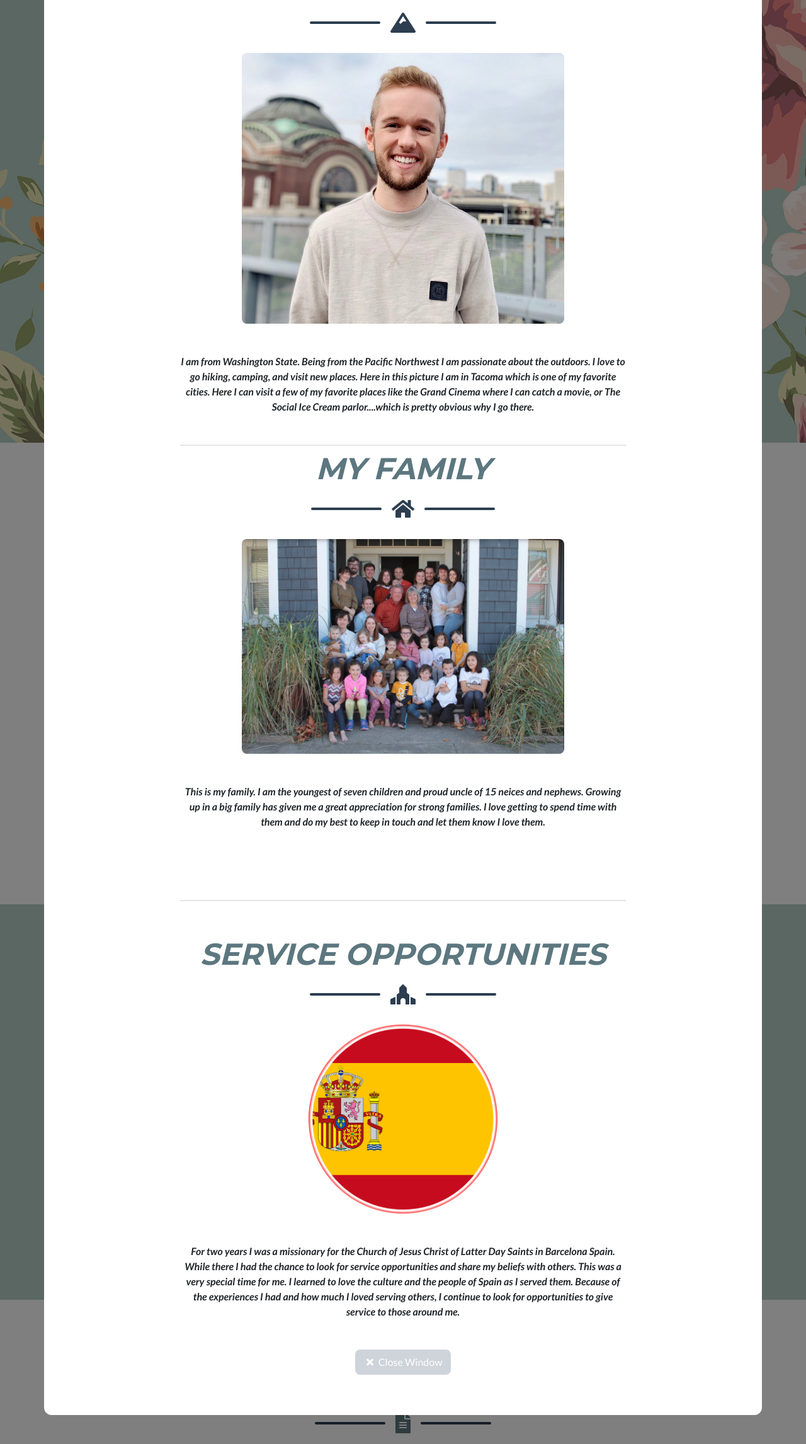
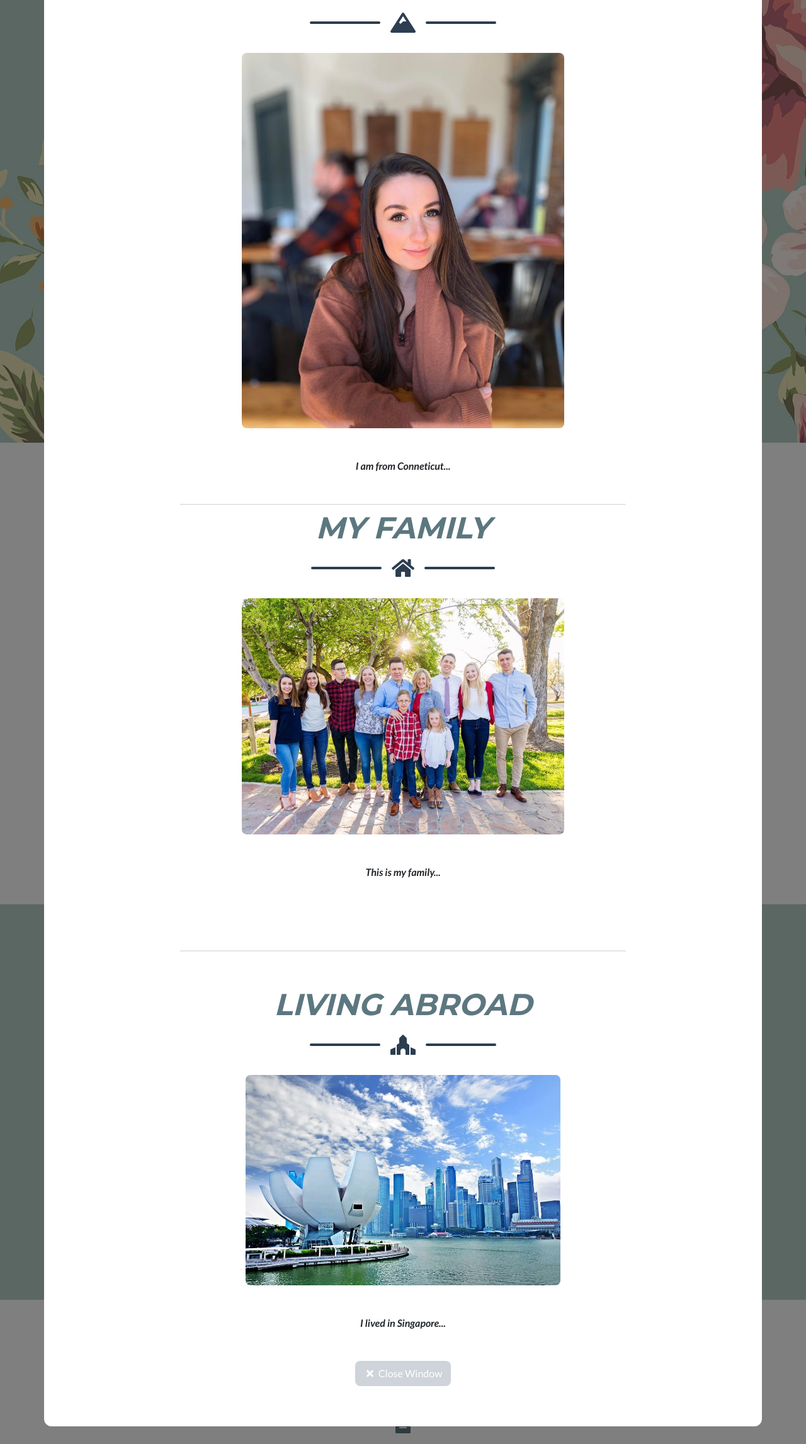
Before and after one commit to jfdickson25/other-portfolios, a PHP site: page /rachel-reed-portfolio.html in a window 1280 px wide, after a click on "About Me". Shown: the part 140-2433 px from the top of the page at 63% size. Run offline with PHP 8.4, Linux system fonts and the light colour scheme.

Commit message:
Prepared Rachel's portfolio for her

```diff
--- a/web/portfolio.css
+++ b/web/portfolio.css
@@ -43,8 +43,9 @@ li {
 
 .full-name {
     text-shadow:
-    -1px -1px 0 #000,
-    1px -1px 0 #000,
-    -1px 1px 0 #000,
-     1px 1px 0 #000;
+    -2px -2px 0 white,
+    2px -2px 0 white,
+    -2px 2px 0 white,
+     2px 2px 0 white;
+     color: #B5CFC4 !important;
 }
--- a/web/rachel-reed-portfolio.html
+++ b/web/rachel-reed-portfolio.html
@@ -49,7 +49,7 @@
       </div>
 
       <!-- Masthead Subheading -->
-      <p class="masthead-subheading font-weight-light mb-0 text-light full-name">Communications - Public Relations</p>
+      <p class="masthead-subheading font-weight-light mb-0 text-light">Communications - Public Relations</p>
 
       <span class="mt-3">
       <a class="btn btn-outline-light btn-social mx-1" href="mailto:jfdickson25@gmail.com?Subject=Portfolio%20"
@@ -108,7 +108,7 @@
               </div>
             </div>
             <img class="img-fluid" src="img/portfolio/communications.png" alt="Code Icon" height="512px" width="512px">
-            <h3 class="mt-3 portfolio-text let">Projects</h3>
+            <h3 class="mt-3 portfolio-text let">Experience</h3>
           </div>
         </div>
 
@@ -256,14 +256,10 @@
                   <div class="divider-custom-line"></div>
                 </div>
                 <!-- Portfolio Modal - Image -->
-                <img class="img-fluid rounded mb-5" src="img/portfolio/Jordan-Dickson.png" alt="Me" height="512px"
+                <img class="img-fluid rounded mb-5" src="img/portfolio/rachel-reed-about.jpg" alt="Me" height="512px"
                   width="512px;">
                 <!-- Portfolio Modal - Text -->
-                <p class="mb-5" style="font-weight:bold">I am from Washington State. Being from the Pacific Northwest I
-                  am passionate about the outdoors.
-                  I love to go hiking, camping, and visit new places. Here in this picture I am in Tacoma which is one
-                  of my favorite cities. Here I can visit a few of my favorite places like the Grand Cinema where I can
-                  catch a movie, or The Social Ice Cream parlor....which is pretty obvious why I go there. </p>
+                <p class="mb-5" style="font-weight:bold">I am from Conneticut... </p>
                 <hr>
 
                 <h2 class="portfolio-modal-title let text-uppercase mb-0 mt-3">My Family</h2>
@@ -275,19 +271,16 @@
                   </div>
                   <div class="divider-custom-line"></div>
                 </div>
-                <img class="img-fluid rounded mb-5" src="img/portfolio/family-photo.png" alt="My Family" height="512px"
+                <img class="img-fluid rounded mb-5" src="img/portfolio/rachel-family.JPG" alt="My Family" height="512px"
                   width="512px;">
-                <p class="mb-5" style="font-weight:bold">This is my family. I am the youngest of seven children and
-                  proud uncle of 15 neices and nephews. Growing
-                  up in a big family has given me a great appreciation for strong families. I love getting to spend time
-                  with them and do my best to keep in touch and let them know I love them.
+                <p class="mb-5" style="font-weight:bold">This is my family...
                 </p>
                 <br>
                 <br>
                 <hr>
                 <br>
                 <br>
-                <h2 class="portfolio-modal-title let text-uppercase mb-0">Service Opportunities</h2>
+                <h2 class="portfolio-modal-title let text-uppercase mb-0">Living Abroad</h2>
                 <!-- Icon Divider -->
                 <div class="divider-custom">
                   <div class="divider-custom-line"></div>
@@ -296,13 +289,8 @@
                   </div>
                   <div class="divider-custom-line"></div>
                 </div>
-                <img class="img-fluid rounded mb-5" src="img/portfolio/spain.png" alt="Spain Icon" height="300px" width="300px;">
-                <p class="mb-5" style="font-weight:bold">For two years I was a missionary for the Church of Jesus Christ
-                  of Latter Day Saints in Barcelona Spain. While there
-                  I had the chance to look for service opportunities and share my beliefs with others. This was
-                  a very special time for me. I learned to love the culture and the people of Spain as I served them.
-                  Because of the experiences I had and how much I loved serving others, I continue to look for
-                  opportunities to give service to those around me.
+                <img class="img-fluid rounded mb-5" src="img/portfolio/singapore.jpg" alt="Singapore" height="500px" width="500px;">
+                <p class="mb-5" style="font-weight:bold">I lived in Singapore...
                 </p>
                 <button class="btn btn-primary" href="#" data-dismiss="modal">
                   <i class="fas fa-times fa-fw"></i>
@@ -331,86 +319,24 @@
             <div class="row justify-content-center">
               <div class="col-lg-8">
 
-                <!-- Portfolio Modal - Title -->
-                <h2 class="portfolio-modal-title let text-uppercase mb-0">Webpages</h2>
-                <!-- Icon Divider -->
+                <h2>Experience</h2>
                 <div class="divider-custom">
                   <div class="divider-custom-line"></div>
                   <div class="divider-custom-icon">
-                    <i class="fas fa-code"></i>
+                    <i class="fas fa-mountain"></i>
                   </div>
                   <div class="divider-custom-line"></div>
                 </div>
 
 
-                <a href="https://frozen-reaches-00850.herokuapp.com/prove/prove03/browse_items.php" class="btn btn-primary btn-lg" role="button" aria-disabled="true" target="_blank" width="250px">Shopping Cart</a>
-                <br>
-                <br>
-                <a href="https://frozen-reaches-00850.herokuapp.com/prove/prove05/prove05.php" class="btn btn-primary btn-lg" role="button" aria-disabled="true" target="_blank" width="250px">Fighting Simulator</a>
+
+
+
 
 
                 <br>
                 <br>
 
-                <hr>
-
-                <br>
-                <br>
-
-
-                <!-- Portfolio Modal - Title -->
-                <h2 class="portfolio-modal-title let text-uppercase mb-0">Projects</h2>
-                <!-- Icon Divider -->
-                <div class="divider-custom">
-                  <div class="divider-custom-line"></div>
-                  <div class="divider-custom-icon">
-                    <i class="fas fa-project-diagram"></i>
-                  </div>
-                  <div class="divider-custom-line"></div>
-                </div>
-
-                <h3 class="title">Sudoku:</h3>
-                <br>
-                <img class="img-fluid rounded mb-5" src="img/portfolio/Sudoku.png" alt="Sudoku game" height="512px"
-                  width="512px">
-                <p class="mb-5, description">This was my first big project. We were tasked with making a Sudoku game that
-                                             would permit the user to interact with a Sudoku board. It was challenging as
-                                             it was my first time writing code. Althought it was challenging it was also
-                                             very satisfying to finish and have something that I had created on my own.</p>
-                <br>
-                <br>
-                <!-- Portfolio Modal - Image -->
-                <h3 class="title">Asteroids:</h3>
-                <br>
-                <img class="img-fluid rounded mb-5" src="img/portfolio/Asteroids.png" alt="Asteroids game"
-                  height="512px" width="512px">
-                <!-- Portfolio Modal - Text -->
-                <p class="mb-5, description">This was our final project in object oriented programming. This was one
-                                             of the first projects where I took the initiative to go above and beyond.
-                                             It was only required to make asteroids, I wanted to make the project my
-                                             own. I added colors and a scoring mechanism that would let the user know
-                                             how well they did. It would also congratulate the user on winning or
-                                             present a message if they died. I also made it loop so the user could
-                                             choose to play again if they died or if they won the game.</p>
-                <br>
-                <br>
-
-                <!-- Portfolio Modal - Title -->
-                <h2 class="portfolio-modal-title let text-uppercase mb-0">Language Experience</h2>
-                <!-- Icon Divider -->
-                <div class="divider-custom">
-                  <div class="divider-custom-line"></div>
-                  <div class="divider-custom-icon">
-                    <i class="fas fa-terminal"></i>
-                  </div>
-                  <div class="divider-custom-line"></div>
-                </div>
-                <br>
-                <h3>C++</h3>
-                <h3>Java</h3>
-                <h3>JavaScript</h3>
-                <h3>HTML/CSS</h3>
-                <h3>Willing to learn more</h3>
 
 
                 <button class="btn btn-primary mt-3" href="#" data-dismiss="modal">
```
Also changed, not shown: web/img/portfolio/rachel-family.JPG (added), web/img/portfolio/rachel-reed-about.jpg (added), web/img/portfolio/singapore.jpg (added).
